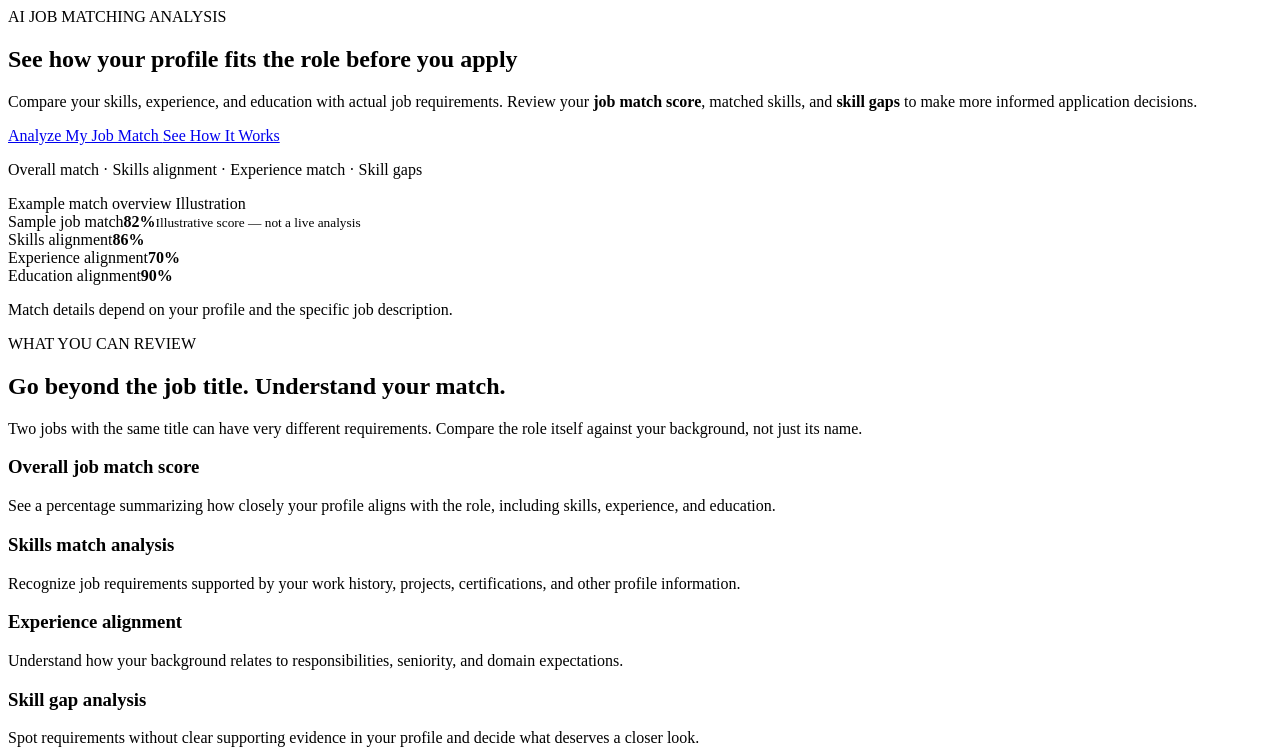
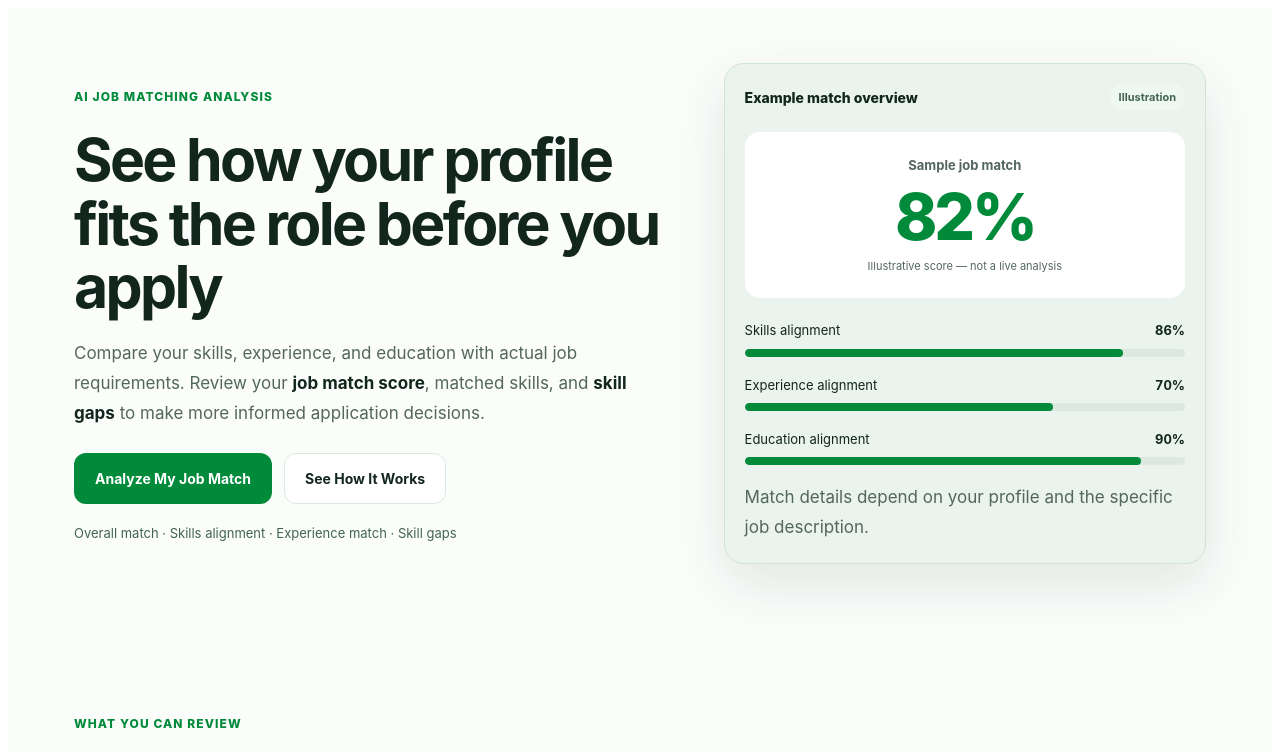
Before and after one commit to Mpr9640/seo_pages_check, a React (Vite) app: page /#/ in a window 1280 px wide. Shown: the top 752 px of the page. Built offline with nearby package versions, Linux system fonts and the light colour scheme.

Commit message:
feat: job matching styling

```diff
--- a/src/pages/job-matching.css
+++ b/src/pages/job-matching.css
@@ -1,4 +1,71 @@
-.jm-step-number { display: inline-block; margin-bottom: 15px; color: var(--jm-green); font-size: 27px; font-weight: 850; line-height: 1.2; }
+/* o1JobAid Job Matching Analysis.
+   Complete stylesheet for JobMatchingAnalysisPage.jsx.
+   Typography, spacing, palette and breakpoints follow resume-builder.css.
+   All selectors are scoped to jm classes; no global resets are required. */
+.jm-page {
+  --jm-green: #008a3a;
+  --jm-ink: #12261e;
+  --jm-muted: #53675d;
+  --jm-border: #dce9e0;
+  color: var(--jm-ink);
+  background: #fbfdfb;
+  font-family: Inter, ui-sans-serif, system-ui, -apple-system, "Segoe UI", sans-serif;
+  line-height: 1.65;
+  min-height: 100vh;
+  padding-bottom: 1px;
+  overflow-wrap: break-word;
+}
+.jm-page *, .jm-page *::before, .jm-page *::after { box-sizing: border-box; }
+.jm-page h1, .jm-page h2, .jm-page h3, .jm-page p { margin-top: 0; }
+.jm-page h1, .jm-page h2, .jm-page h3 { color: var(--jm-ink); }
+.jm-page p, .jm-page small { color: var(--jm-muted); }
+.jm-page p { margin-bottom: 16px; }
+.jm-page p strong { color: var(--jm-ink); }
+.jm-page a { color: var(--jm-green); text-decoration: none; }
+.jm-page a:focus-visible, .jm-page summary:focus-visible { outline: 3px solid #008a3a; outline-offset: 5px; }
+.jm-page section[id] { scroll-margin-top: 24px; }
+.jm-shell { width: 100%; max-width: 1180px; margin: 0 auto; padding: 0 24px; }
+.jm-header { display: flex; flex-wrap: wrap; justify-content: space-between; align-items: center; gap: 20px; padding: 22px 0; border-bottom: 1px solid var(--jm-border); }
+
+/* Hero and actions */
+.jm-hero { display: grid; grid-template-columns: minmax(0, 1.1fr) minmax(0, .9fr); align-items: center; gap: 60px; padding: 55px 0 80px; }
+.jm-hero > *, .jm-feature-grid > *, .jm-steps > *, .jm-benefits > * { min-width: 0; }
+.jm-eyebrow, .jm-kicker { display: inline-block; color: var(--jm-green); font-size: 12px; font-weight: 800; letter-spacing: .09em; text-transform: uppercase; }
+.jm-hero h1 { margin: 20px 0; font-size: clamp(38px, 4.6vw, 60px); line-height: 1.08; letter-spacing: -.045em; }
+.jm-hero > div > p { font-size: 17px; line-height: 1.75; }
+.jm-actions { display: flex; align-items: center; flex-wrap: wrap; gap: 12px; margin-top: 25px; }
+.jm-page .jm-btn { display: inline-flex; align-items: center; justify-content: center; min-height: 48px; max-width: 100%; padding: 14px 20px; border: 1px solid transparent; border-radius: 12px; font-size: 14px; font-weight: 700; line-height: 1.5; text-align: center; transition: transform .18s, box-shadow .18s; }
+.jm-page .jm-btn:hover { transform: translateY(-2px); box-shadow: 0 8px 20px #123c231a; }
+.jm-page .jm-btn-primary { color: #fff; background: var(--jm-green); }
+.jm-page .jm-btn-outline { color: var(--jm-ink); background: #fff; border-color: var(--jm-border); }
+.jm-hero > div > .jm-note { margin: 18px 0 0; font-size: 13px; color: #426451; }
+
+/* Illustrative score preview */
+.jm-hero-visual { padding: 20px; background: #eaf3ed; border: 1px solid #cfe4d5; border-radius: 20px; box-shadow: 0 20px 55px #0b38201c; }
+.jm-preview-title { display: flex; align-items: center; justify-content: space-between; flex-wrap: wrap; gap: 10px; font-size: 14px; font-weight: 800; }
+.jm-preview-title > span { padding: 4px 9px; border-radius: 100px; background: #eef8f0; color: #426451; font-size: 11px; font-weight: 650; }
+.jm-score { display: flex; flex-direction: column; align-items: center; gap: 5px; margin: 22px 0; padding: 23px 12px; background: #fff; border-radius: 15px; text-align: center; }
+.jm-score > span { color: var(--jm-muted); font-size: 13px; font-weight: 650; }
+.jm-score strong { color: var(--jm-green); font-size: 64px; font-weight: 850; letter-spacing: -.05em; line-height: 1.1; }
+.jm-score small { font-size: 11px; }
+.jm-bars > div:not(.jm-bar) { display: flex; align-items: baseline; justify-content: space-between; gap: 12px; font-size: 13px; }
+.jm-bars b { flex-shrink: 0; font-variant-numeric: tabular-nums; }
+.jm-bar { height: 8px; margin: 7px 0 18px; overflow: hidden; border-radius: 100px; background: var(--jm-border); }
+.jm-bar i { display: block; height: 100%; max-width: 100%; border-radius: inherit; background: var(--jm-green); }
+.jm-hero-visual > p { margin: 5px 0 0; font-size: 12px; }
+
+/* Features, steps and benefits */
+.jm-section { padding: 65px 0; }
+.jm-heading { max-width: 760px; margin-bottom: 30px; }
+.jm-heading h2, .jm-score-explainer h2, .jm-final-cta h2 { margin: 12px 0; font-size: clamp(29px, 3.5vw, 43px); line-height: 1.18; letter-spacing: -.035em; }
+.jm-heading > p { margin-bottom: 0; font-size: 16px; }
+.jm-feature-grid, .jm-steps { display: grid; grid-template-columns: repeat(4, minmax(0, 1fr)); gap: 16px; }
+.jm-card, .jm-steps > article { padding: 24px; border: 1px solid var(--jm-border); border-radius: 16px; background: #fff; }
+.jm-card h3, .jm-steps h3, .jm-benefits h3 { margin: 0 0 11px; font-size: 18px; line-height: 1.4; }
+.jm-card p, .jm-steps p, .jm-benefits p { margin-bottom: 0; font-size: 14px; }
+.jm-hint { padding: 16px 20px; margin: 22px 0 0; border-left: 3px solid var(--jm-green); border-radius: 0 10px 10px 0; background: #eef8f0; font-size: 13px; }
+.jm-section-tint { padding: 48px 28px; border-radius: 22px; background: #eef8f0; }
+.jm-step-number { display: inline-block; margin-bottom: 17px; color: var(--jm-green); font-size: 24px; font-weight: 800; line-height: 1.2; }
 .jm-centered { margin-top: 28px; text-align: center; }
 .jm-benefits { display: grid; grid-template-columns: repeat(2, minmax(0, 1fr)); gap: 22px; }
 .jm-benefits > div { padding: 24px; border: 1px solid var(--jm-border); border-radius: 16px; background: #fff; }
@@ -15,10 +82,10 @@
 .jm-faqs summary:hover { color: var(--jm-green); }
 .jm-faqs details[open] { border-color: #96c9a5; }
 .jm-faqs details[open] summary { color: var(--jm-green); }
-.jm-faqs details p { margin: 0 0 19px; font-size: 14px; line-height: 1.8; }
+.jm-faqs details p { margin: 0 0 19px; font-size: 14px; line-height: 1.7; }
 
 /* Final call to action */
-.jm-final-cta { margin: 8px 0 64px; padding: 52px 28px; border-radius: 22px; background: linear-gradient(110deg, #008e45, #087c78); color: #fff; text-align: center; }
+.jm-final-cta { margin: 40px 0; padding: 55px 20px; border-radius: 22px; background: linear-gradient(110deg, #008e45, #087c78); color: #fff; text-align: center; }
 .jm-final-cta h2 { max-width: 760px; margin: 0 auto 16px; color: #fff; }
 .jm-final-cta p { max-width: 680px; margin: 0 auto; color: #e0f7e9; }
 .jm-final-cta .jm-actions { justify-content: center; }
@@ -26,22 +93,22 @@
 .jm-final-cta a:focus-visible { outline-color: #fff; }
 
 /* Tablet and mobile */
-@media (max-width: 1000px) {
-  .jm-hero { grid-template-columns: 1fr; gap: 32px; padding: 44px 0 56px; }
+@media (max-width: 850px) {
+  .jm-hero { grid-template-columns: 1fr; gap: 25px; padding: 25px 0 80px; }
   .jm-hero-visual { width: 100%; max-width: 620px; }
   .jm-feature-grid, .jm-steps { grid-template-columns: repeat(2, minmax(0, 1fr)); }
 }
-@media (max-width: 640px) {
+@media (max-width: 580px) {
   .jm-shell { padding: 0 16px; }
-  .jm-hero { padding-top: 32px; }
-  .jm-hero h1 { font-size: clamp(32px, 8vw, 42px); }
-  .jm-section { padding: 44px 0; }
+  .jm-hero { padding-top: 25px; padding-bottom: 25px; }
+  .jm-hero h1 { font-size: 36px; }
+  .jm-section { padding: 42px 0; }
   .jm-section-tint { padding: 32px 18px; border-radius: 16px; }
   .jm-benefits { grid-template-columns: 1fr; gap: 14px; }
   .jm-score-explainer { padding: 26px 20px; }
   .jm-final-cta { margin-bottom: 40px; padding: 36px 20px; }
 }
-@media (max-width: 480px) {
+@media (max-width: 580px) {
   .jm-feature-grid, .jm-steps { grid-template-columns: 1fr; gap: 14px; }
   .jm-actions { align-items: stretch; flex-direction: column; }
   .jm-actions .jm-btn, .jm-centered .jm-btn { width: 100%; }
```
